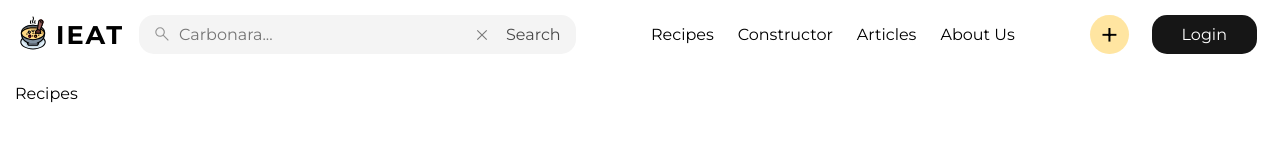
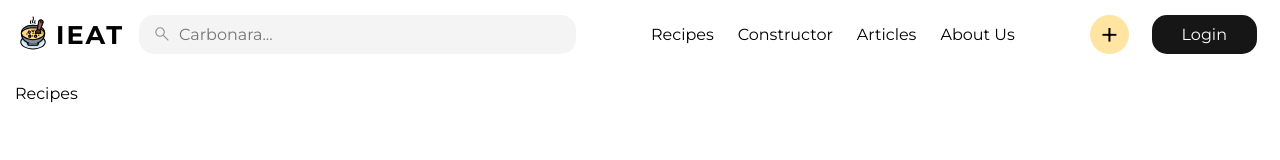
Before and after one commit to KohnoA/rs-clone, a React (Create React App) app: page / in a window 1280 px wide. Shown: the top 160 px of the page. Built offline with nearby package versions, Linux system fonts and the light colour scheme.

Commit message:
feat: upgrade search form in header

```diff
--- a/src/components/Search/Search.module.scss
+++ b/src/components/Search/Search.module.scss
@@ -73,4 +73,9 @@
       opacity: 1;
     }
   }
+
+  &__hidden {
+    opacity: 0;
+    visibility: hidden;
+  }
 }
--- a/src/components/Search/Search.tsx
+++ b/src/components/Search/Search.tsx
@@ -1,8 +1,14 @@
+import { useState } from 'react';
 import styles from './Search.module.scss';
 
 const Search: React.FC = () => {
+  const [value, setValue] = useState<string>('');
+
   const submitHandler = (event: React.FormEvent) => {
+    if (!value) return
     event.preventDefault();
+
+    console.log(value);
   };
 
   return (
@@ -16,16 +22,22 @@ const Search: React.FC = () => {
         className={ styles.search__input }
         type="text"
         placeholder="Carbonara..."
+        value={ value }
+        onChange={ event => setValue(event.target.value) }
       />
 
-      <span className={ styles.search__clean }></span>
+      <span
+        className={ value ? styles.search__clean : `${styles.search__clean} ${styles.search__hidden}` }
+        onClick={ () => setValue('') }
+      ></span>
 
       <button
-        className={ styles.search__find }
+        className={ value ? styles.search__find : `${styles.search__find} ${styles.search__hidden}` }
         type="submit"
       >
         Search
       </button>
+
     </form>
   );
 }
```
